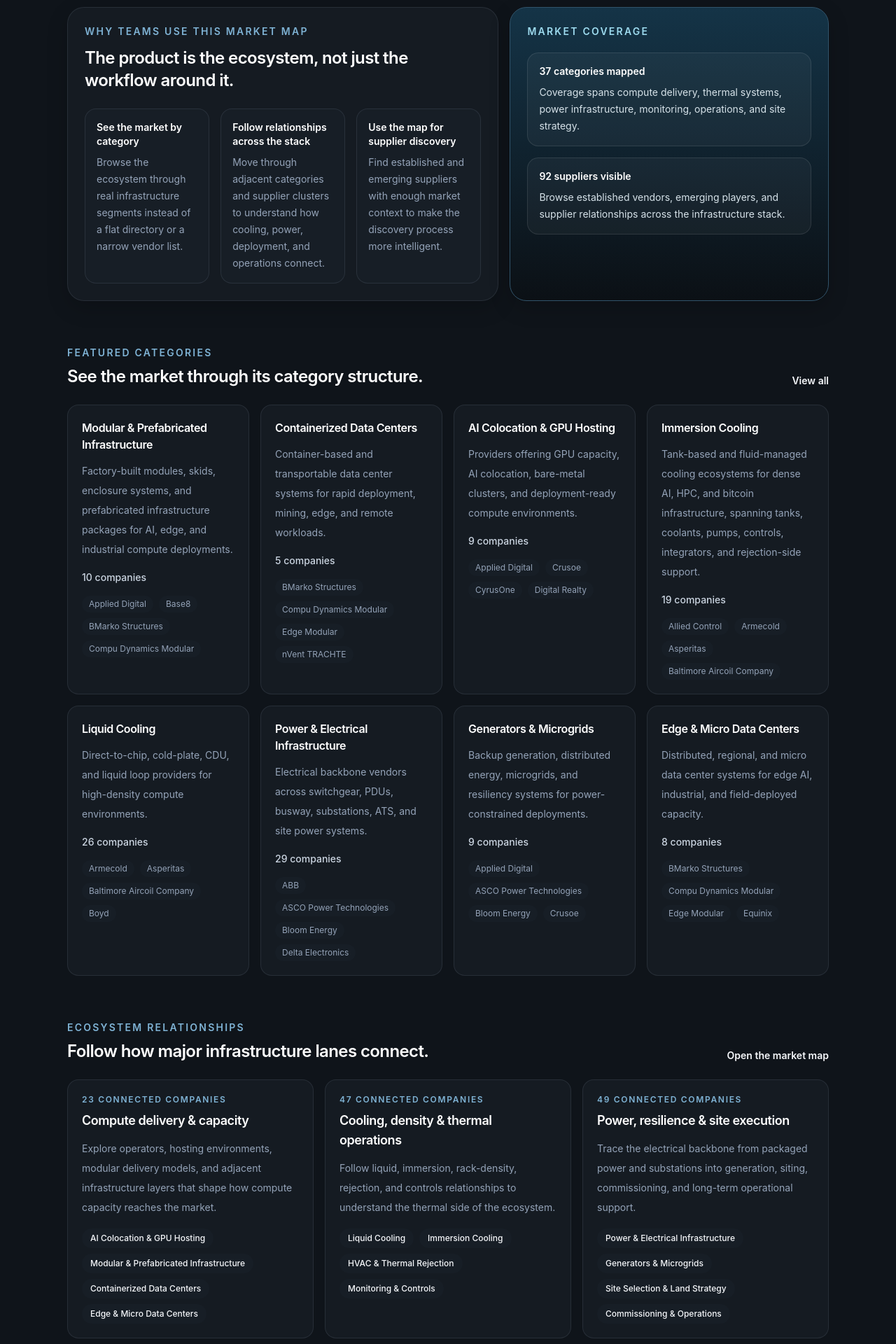
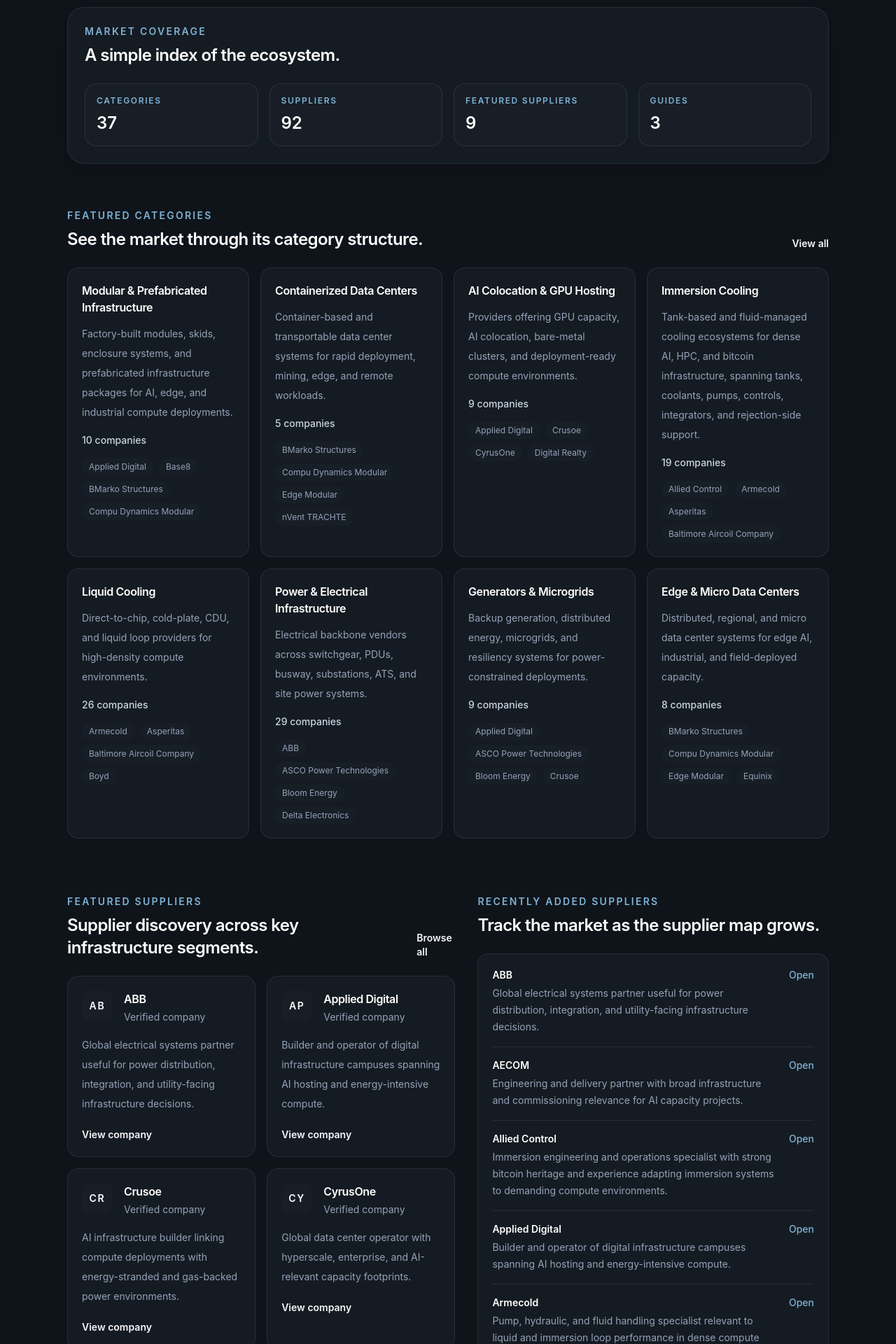
Before and after one commit to mb-git-build/Mdc-beta-site, a Next.js app: page / in a window 1280 px wide. Shown: the part 900-2820 px from the top of the page at 70% size. Built offline with nearby package versions, Linux system fonts and the light colour scheme.

Commit message:
feat: simplify homepage into market index

```diff
--- a/src/app/page.tsx
+++ b/src/app/page.tsx
@@ -17,62 +17,7 @@
 
 const topicChips = ["GPU hosting", "Immersion cooling", "Bitcoin mining", "Modular data centers", "Edge data centers", "Microgrids"];
 
-const ecosystemLanes = [
-  {
-    title: "Compute delivery & capacity",
-    description:
-      "Explore operators, hosting environments, modular delivery models, and adjacent infrastructure layers that shape how compute capacity reaches the market.",
-    categorySlugs: ["ai-colocation-gpu-hosting", "modular-prefab", "containerized-data-centers", "edge-micro-data-centers"],
-  },
-  {
-    title: "Cooling, density & thermal operations",
-    description:
-      "Follow liquid, immersion, rack-density, rejection, and controls relationships to understand the thermal side of the ecosystem.",
-    categorySlugs: ["liquid-cooling", "immersion-cooling", "hvac-and-thermal-rejection", "monitoring-and-controls"],
-  },
-  {
-    title: "Power, resilience & site execution",
-    description:
-      "Trace the electrical backbone from packaged power and substations into generation, siting, commissioning, and long-term operational support.",
-    categorySlugs: ["power-and-electrical", "generators-and-microgrids", "site-selection-and-land-strategy", "commissioning-and-operations"],
-  },
-];
 
-const proofPoints = [
-  {
-    title: "See the market by category",
-    description: "Browse the ecosystem through real infrastructure segments instead of a flat directory or a narrow vendor list.",
-  },
-  {
-    title: "Follow relationships across the stack",
-    description: "Move through adjacent categories and supplier clusters to understand how cooling, power, deployment, and operations connect.",
-  },
-  {
-    title: "Use the map for supplier discovery",
-    description: "Find established and emerging suppliers with enough market context to make the discovery process more intelligent.",
-  },
-];
-
-const marketUtilities = [
-  {
-    title: "Compare paths",
-    description: "Use guided comparison only when you want help moving through the ecosystem from a specific infrastructure question.",
-    href: "/compare",
-    cta: "Open compare",
-  },
-  {
-    title: "Get matched",
-    description: "Use the routing surface when you want a fast suggestion for which ecosystem view to open first.",
-    href: "/get-matched",
-    cta: "Open get matched",
-  },
-  {
-    title: "Decision utilities",
-    description: "Treat workflow tools as secondary utilities layered on top of the market map, not as the product itself.",
-    href: "/directory",
-    cta: "Open utilities",
-  },
-];
 
 export default function Home() {
   const homepageCategories = categories.filter((category) => homepageCategorySlugs.includes(category.slug));
@@ -84,19 +29,6 @@
     sampleCompanies: vendors.filter((vendor) => vendor.categories.includes(category.slug)).slice(0, 4),
   }));
 
-  const laneRows = ecosystemLanes.map((lane) => {
-    const laneCategories = lane.categorySlugs
-      .map((slug) => categories.find((category) => category.slug === slug))
-      .filter((category): category is NonNullable<(typeof categories)[number]> => Boolean(category));
-
-    const vendorCount = vendors.filter((vendor) => lane.categorySlugs.some((slug) => vendor.categories.includes(slug))).length;
-
-    return {
-      ...lane,
-      laneCategories,
-      vendorCount,
-    };
-  });
 
   return (
     <main className="min-h-screen bg-[var(--background)] text-[var(--foreground)]">
@@ -151,32 +83,30 @@
       </section>
 
       <section className="mx-auto max-w-6xl px-5 py-6 lg:px-8 lg:py-8">
-        <div className="grid gap-4 lg:grid-cols-[1.15fr_0.85fr]">
-          <div className="rounded-3xl border border-[var(--border)] bg-[var(--card)] p-6 shadow-[var(--shadow-soft)]">
-            <p className="text-sm font-semibold uppercase tracking-[0.16em] text-[var(--accent)]">Why teams use this market map</p>
-            <h2 className="mt-3 text-2xl font-semibold tracking-tight text-white">The product is the ecosystem, not just the workflow around it.</h2>
-            <div className="mt-6 grid gap-4 md:grid-cols-3">
-              {proofPoints.map((point) => (
-                <article key={point.title} className="rounded-2xl border border-[var(--border)] bg-[var(--card-soft)] p-4">
-                  <h3 className="text-sm font-semibold text-white">{point.title}</h3>
-                  <p className="mt-2 text-sm leading-6 text-[var(--muted)]">{point.description}</p>
-                </article>
-              ))}
+        <div className="rounded-3xl border border-[var(--border)] bg-[var(--card)] p-6 shadow-[var(--shadow-soft)]">
+          <div className="mb-6 flex items-end justify-between gap-4">
+            <div>
+              <p className="text-sm font-semibold uppercase tracking-[0.16em] text-[var(--accent)]">Market coverage</p>
+              <h2 className="mt-2 text-2xl font-semibold tracking-tight text-white">A simple index of the ecosystem.</h2>
             </div>
           </div>
-
-          <div className="rounded-3xl border border-[#31536a] bg-[linear-gradient(180deg,rgba(21,56,77,0.88),rgba(11,16,21,0.96))] p-6 shadow-[var(--shadow-soft)]">
-            <p className="text-sm font-semibold uppercase tracking-[0.16em] text-[#9edcf0]">Market coverage</p>
-            <div className="mt-5 space-y-4">
-              <div className="rounded-2xl border border-[rgba(255,255,255,0.1)] bg-[rgba(255,255,255,0.04)] p-4">
-                <p className="text-sm font-semibold text-white">{categories.length} categories mapped</p>
-                <p className="mt-2 text-sm leading-6 text-[#d6e2e9]">Coverage spans compute delivery, thermal systems, power infrastructure, monitoring, operations, and site strategy.</p>
-              </div>
-              <div className="rounded-2xl border border-[rgba(255,255,255,0.1)] bg-[rgba(255,255,255,0.04)] p-4">
-                <p className="text-sm font-semibold text-white">{vendors.length} suppliers visible</p>
-                <p className="mt-2 text-sm leading-6 text-[#d6e2e9]">Browse established vendors, emerging players, and supplier relationships across the infrastructure stack.</p>
-              </div>
-            </div>
+          <div className="grid gap-4 md:grid-cols-4">
+            <article className="rounded-2xl border border-[var(--border)] bg-[var(--card-soft)] p-4">
+              <p className="text-xs font-semibold uppercase tracking-[0.14em] text-[var(--accent)]">Categories</p>
+              <p className="mt-2 text-2xl font-semibold text-white">{categories.length}</p>
+            </article>
+            <article className="rounded-2xl border border-[var(--border)] bg-[var(--card-soft)] p-4">
+              <p className="text-xs font-semibold uppercase tracking-[0.14em] text-[var(--accent)]">Suppliers</p>
+              <p className="mt-2 text-2xl font-semibold text-white">{vendors.length}</p>
+            </article>
+            <article className="rounded-2xl border border-[var(--border)] bg-[var(--card-soft)] p-4">
+              <p className="text-xs font-semibold uppercase tracking-[0.14em] text-[var(--accent)]">Featured suppliers</p>
+              <p className="mt-2 text-2xl font-semibold text-white">{trendingCompanies.length}</p>
+            </article>
+            <article className="rounded-2xl border border-[var(--border)] bg-[var(--card-soft)] p-4">
+              <p className="text-xs font-semibold uppercase tracking-[0.14em] text-[var(--accent)]">Guides</p>
+              <p className="mt-2 text-2xl font-semibold text-white">{guides.length}</p>
+            </article>
           </div>
         </div>
       </section>
@@ -208,36 +138,6 @@
         </div>
       </section>
 
-      <section className="mx-auto max-w-6xl px-5 py-6 lg:px-8 lg:py-8">
-        <div className="mb-6 flex items-end justify-between gap-4">
-          <div>
-            <p className="text-sm font-semibold uppercase tracking-[0.16em] text-[var(--accent)]">Ecosystem relationships</p>
-            <h2 className="mt-2 text-2xl font-semibold tracking-tight text-white">Follow how major infrastructure lanes connect.</h2>
-          </div>
-          <Link href="/directory" className="text-sm font-semibold text-[var(--accent)]">Open the market map</Link>
-        </div>
-
-        <div className="grid gap-4 lg:grid-cols-3">
-          {laneRows.map((lane) => (
-            <article key={lane.title} className="rounded-2xl border border-[var(--border)] bg-[var(--card)] p-5 transition hover:border-[var(--border-strong)]">
-              <p className="text-xs font-semibold uppercase tracking-[0.14em] text-[var(--accent)]">{lane.vendorCount} connected companies</p>
-              <h3 className="mt-2 text-lg font-semibold tracking-tight text-white">{lane.title}</h3>
-              <p className="mt-3 text-sm leading-7 text-[var(--muted)]">{lane.description}</p>
-              <div className="mt-4 flex flex-wrap gap-2">
-                {lane.laneCategories.map((category) => (
-                  <Link
-                    key={category.slug}
-                    href={`/directory/${category.slug}`}
-                    className="rounded-full bg-[var(--card-soft)] px-3 py-1.5 text-xs font-medium text-[var(--muted-strong)] transition hover:bg-[#1f303c] hover:text-white"
-                  >
-                    {category.name}
-                  </Link>
-                ))}
-              </div>
-            </article>
-          ))}
-        </div>
-      </section>
 
       <section className="mx-auto max-w-6xl px-5 py-10 lg:px-8 lg:py-12">
         <div className="grid gap-8 lg:grid-cols-[1.05fr_0.95fr]">
@@ -292,7 +192,7 @@
       </section>
 
       <section className="mx-auto max-w-6xl px-5 py-6 lg:px-8 lg:py-8">
-        <div className="grid gap-8 lg:grid-cols-[0.8fr_1.2fr]">
+        <div className="grid gap-8 lg:grid-cols-[0.9fr_1.1fr]">
           <div>
             <p className="text-sm font-semibold uppercase tracking-[0.16em] text-[var(--accent)]">Market topics</p>
             <div className="mt-4 flex flex-wrap gap-2">
@@ -305,35 +205,27 @@
           </div>
 
           <div>
-            <p className="text-sm font-semibold uppercase tracking-[0.16em] text-[var(--accent)]">Market intelligence</p>
-            <div className="mt-4 grid gap-4 md:grid-cols-3">
-              {guides.map((guide) => (
-                <Link key={guide.slug} href={guide.slug} className="rounded-2xl border border-[var(--border)] bg-[var(--card)] p-5 transition hover:border-[var(--border-strong)]">
-                  <h3 className="text-base font-semibold tracking-tight text-white">{guide.title}</h3>
-                  <p className="mt-3 text-sm leading-7 text-[var(--muted)]">{guide.page.intro[0]}</p>
-                </Link>
-              ))}
+            <div className="flex items-end justify-between gap-4">
+              <div>
+                <p className="text-sm font-semibold uppercase tracking-[0.16em] text-[var(--accent)]">Directory tools</p>
+                <h2 className="mt-2 text-2xl font-semibold tracking-tight text-white">Go deeper from the index.</h2>
+              </div>
+            </div>
+            <div className="mt-4 flex flex-wrap gap-3">
+              <Link href="/directory" className="rounded-full border border-[var(--border)] bg-[var(--card)] px-4 py-2 text-sm font-medium text-white transition hover:border-[var(--border-strong)]">
+                Market map
+              </Link>
+              <Link href="/compare" className="rounded-full border border-[var(--border)] bg-[var(--card)] px-4 py-2 text-sm font-medium text-white transition hover:border-[var(--border-strong)]">
+                Compare
+              </Link>
+              <Link href="/get-matched" className="rounded-full border border-[var(--border)] bg-[var(--card)] px-4 py-2 text-sm font-medium text-white transition hover:border-[var(--border-strong)]">
+                Get matched
+              </Link>
+              <Link href="/guides" className="rounded-full border border-[var(--border)] bg-[var(--card)] px-4 py-2 text-sm font-medium text-white transition hover:border-[var(--border-strong)]">
+                Guides
+              </Link>
             </div>
           </div>
-        </div>
-      </section>
-
-      <section className="mx-auto max-w-6xl px-5 py-6 lg:px-8 lg:py-10">
-        <div className="mb-6 flex items-end justify-between gap-4">
-          <div>
-            <p className="text-sm font-semibold uppercase tracking-[0.16em] text-[var(--accent)]">Exploration utilities</p>
-            <h2 className="mt-2 text-2xl font-semibold tracking-tight text-white">Use workflow tools as secondary ways to explore the market.</h2>
-          </div>
-        </div>
-
-        <div className="grid gap-4 md:grid-cols-3">
-          {marketUtilities.map((utility) => (
-            <Link key={utility.title} href={utility.href} className="rounded-2xl border border-[var(--border)] bg-[var(--card)] p-5 transition hover:border-[var(--border-strong)]">
-              <h3 className="text-base font-semibold tracking-tight text-white">{utility.title}</h3>
-              <p className="mt-3 text-sm leading-7 text-[var(--muted)]">{utility.description}</p>
-              <p className="mt-5 text-sm font-semibold text-[var(--accent)]">{utility.cta}</p>
-            </Link>
-          ))}
         </div>
       </section>
     </main>
```
